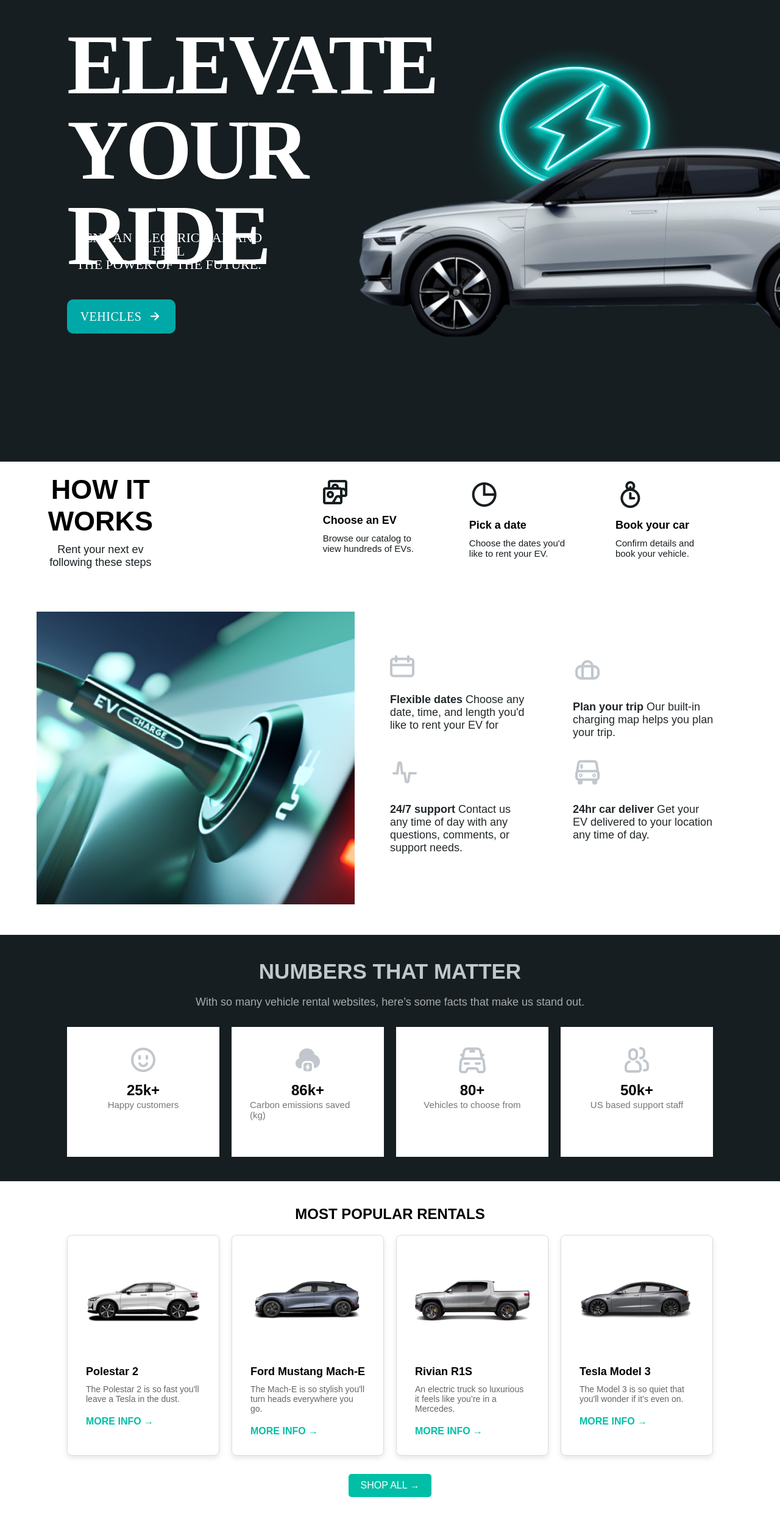
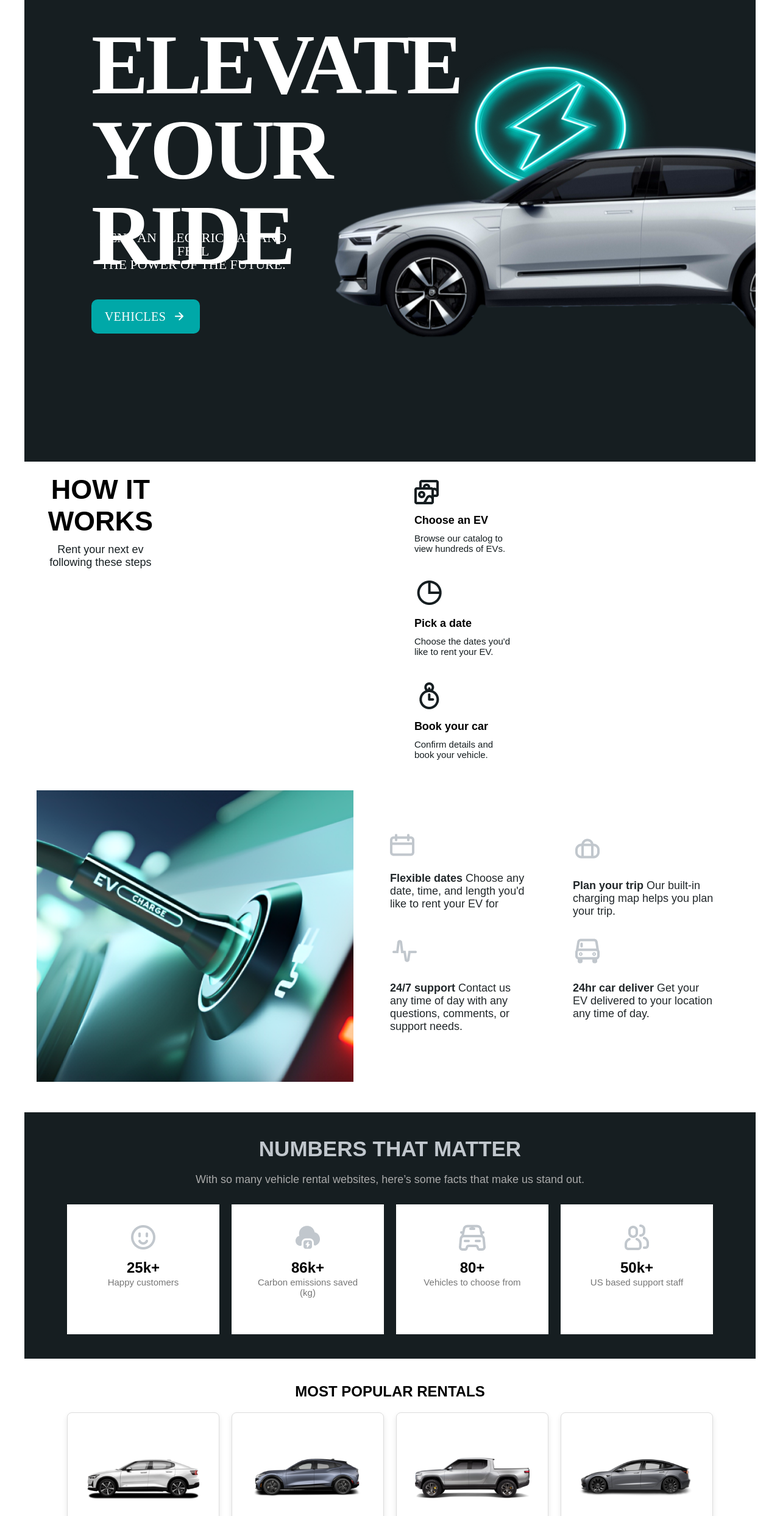
Before and after one commit to mahalakshmicv/Mahalakshmicv-HTML-and-CSS-Assignment3, a plain HTML site: page index.html in a window 1280 px wide. Shown: the part 74-2560 px from the top of the page at 61% size. Drawn offline with Linux system fonts and the light colour scheme; a web font is replaced by a local one.

Commit message:
Responsive

```diff
--- a/css/style.css
+++ b/css/style.css
@@ -7,7 +7,6 @@
 body {
     margin: 0;
     font-family: Arial, sans-serif;
-    display: block;
 }
 
 header {
@@ -15,19 +14,20 @@ header {
     box-shadow: 0 2px 4px rgba(0, 0, 0, 0.1);
     position: fixed;
     top: 0;
+    min-height: 50px;
     width: 100%;
     z-index: 1000;
 }
 
 .container {
-    width: 100%;
+    max-width:100%;
     margin: 0 auto;
     padding: 0 15px;
     box-sizing: border-box;
 }
 
 section {
-    width: 100%;
+    max-width: 100%;
 }
 
 .navbar {
@@ -46,7 +46,7 @@ section {
 }
 
 .logo img {
-    width: 100%;
+    max-width: 100%;
 }
 
 .nav-links {
@@ -138,29 +138,16 @@ section {
     background-color: #161E21;
     max-width: 1200px;
     text-align: center;
-    width: 100%;
     margin: 0 auto;
     min-height: 741px;
     padding:100px;
     position: relative;
     box-sizing: border-box;
-
+    flex-direction: row;
+    max-width: 100%;
+    gap: 20px;
 }
 
-@media (min-width: 768px) {
-    .hero-section {
-        flex-direction: row;
-        padding: 100px;
-        max-width: 100%;
-        text-align: center;
-        width: 100%;
-        gap: 20px;
-        margin: 0 auto;
-        position: relative;
-        background-color: #161E21;
-        box-sizing: border-box;
-    }
-}
 
 .content {
     max-width: 500px;
@@ -185,7 +172,7 @@ section {
 }
 
 .content p {
-    width: 334px;
+    max-width: 334px;
     height: 49px;
     font-family: Anybody;
     font-size: 22px;
@@ -199,7 +186,7 @@ section {
     justify-content: center;
     gap: 10px;
     color: #ffff;
-    width:178px;
+    max-width:178px;
     height:56px;
     padding: 16px;
     border-radius: 10px;
@@ -223,7 +210,7 @@ section {
     align-items: right;
     padding: 50px 0px;
     padding-right: 0px;
-    width: 100%;
+    max-width: 100%;
 }
 
 
@@ -339,7 +326,7 @@ section {
 }
 
 .ev-image img {
-    width: 100%;
+    max-width: 100%;
     height: auto;
     display: block;
 }
@@ -421,19 +408,17 @@ section {
 
 .number-box {
     background-color: #fff;
-    width: 250px;
+    width:250px;
     padding: 30px;
-    text-align: start;
+    text-align: center;
     display: flex;
     flex-direction:column;
-    align-items: center;
     transition: transform 0.3s;
 
 }
 
 .icon {
     font-size: 50px;
-
     color: #555;
 }
 
@@ -488,7 +473,7 @@ section {
     border: 1px solid #ddd;
     border-radius: 8px;
     padding: 30px;
-    width: 250px;
+    max-width: 250px;
     text-align: start;
     box-shadow: 0 4px 8px rgba(0, 0, 0, 0.1);
     transition: transform 0.3s;
@@ -535,21 +520,14 @@ section {
 
 .download-app {
     display: flex;
-    flex-direction: column;
+    flex-direction: row;
     align-items: center;
     justify-content: center;
     padding: 50px  0px 0px;
     background-color: #fff;
     text-align: center;
     box-sizing: border-box;
-}
 
-@media (min-width: 768px) {
-    .download-app {
-        flex-direction: row;
-        gap: 40px;
-        padding: 50px 0px 0px ;
-    }
 }
 
 .phone-image {
@@ -570,7 +548,6 @@ section {
 .app-info {
     flex: 1;
     max-width: 500px;
-
     text-align: start;
 }
 
@@ -649,7 +626,7 @@ section {
 }
 
 .social-icons a img {
-    width: 20px;
+    max-width: 20px;
     height: 20px;
     filter: brightness(0) invert(1);
     transition: transform 0.3s;
@@ -658,3 +635,56 @@ section {
 .social-icons a:hover img {
     transform: scale(1.1);
 }
+
+
+
+@media (min-width: 768px) {
+    .navbar {
+      max-width: 1200px;
+      margin: 0 auto;
+    }
+
+    .hero-section {
+      max-width: 1200px;
+      margin: 0 auto;
+    }
+
+    .how-it-works {
+      max-width: 1200px;
+      margin: 0 auto;
+    }
+
+    .steps {
+      flex-wrap: wrap;
+    }
+
+    .step {
+      flex: 1 1 400px;
+      max-width: 400px;
+    }
+
+    .ev-info {
+      max-width: 1200px;
+      margin: 0 auto;
+    }
+
+    .numbers-section {
+      max-width: 1200px;
+      margin: 0 auto;
+    }
+
+    .popular-rentals {
+      max-width: 1200px;
+      margin: 0 auto;
+    }
+
+    .download-app {
+      max-width: 1200px;
+      margin: 0 auto;
+    }
+
+    .footer {
+      max-width: 1200px;
+      margin: 0 auto;
+    }
+}
```
